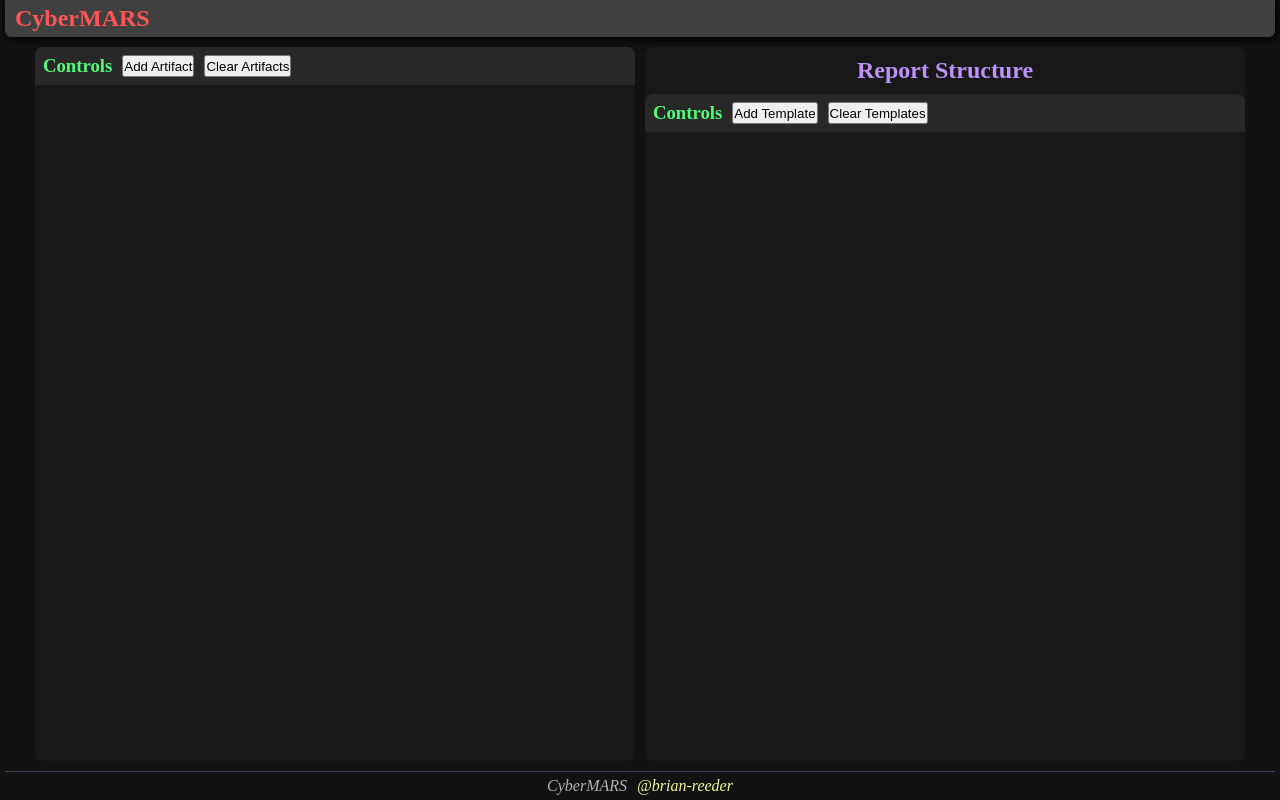
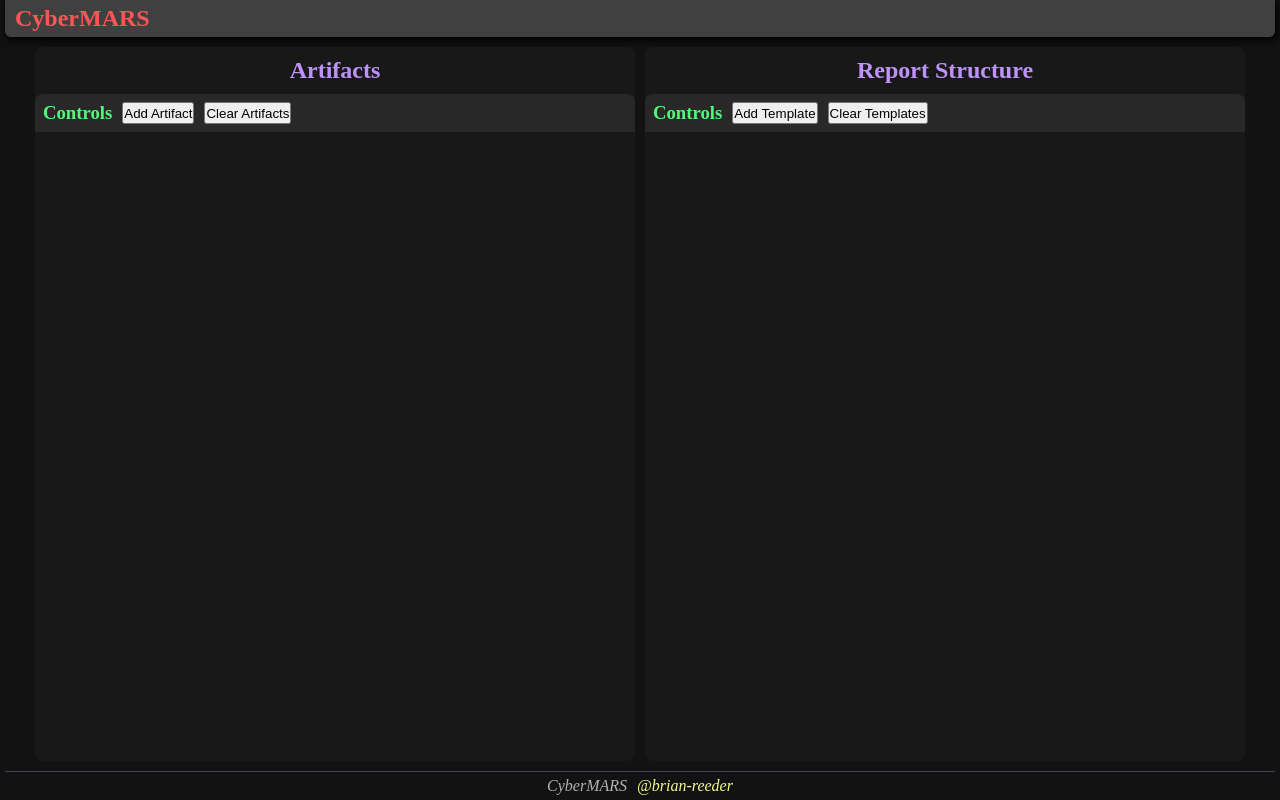
Before and after one commit to brian-reeder/CyberMARS, a Next.js app: page / in a window 1280 px wide. Built offline with nearby package versions, Linux system fonts and the light colour scheme.

Commit message:
Add section header for ArtifactsContainer.

```diff
--- a/components/ArtifactContainer.jsx
+++ b/components/ArtifactContainer.jsx
@@ -6,6 +6,7 @@ export default function ArtifactContainer({ artifacts, ...props }) {
 	return (
 		<>
 		  <section className={ styles.artifactModule }>
+		    <h2 className={ styles.containerHeader }>Artifacts</h2>
 		    <div className={ styles.controls }>
 		      <h3>Controls</h3>
 		      <button
```
